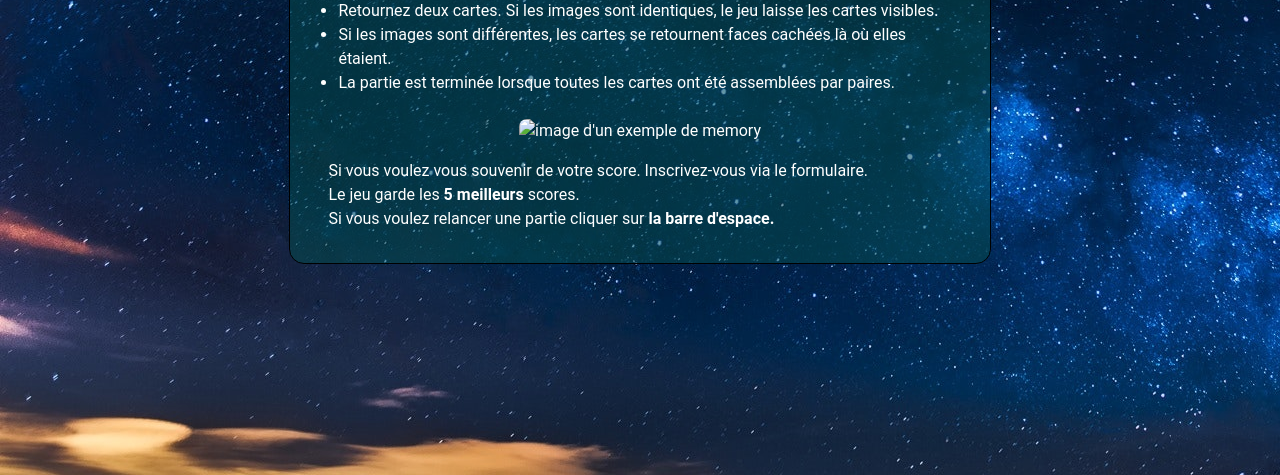
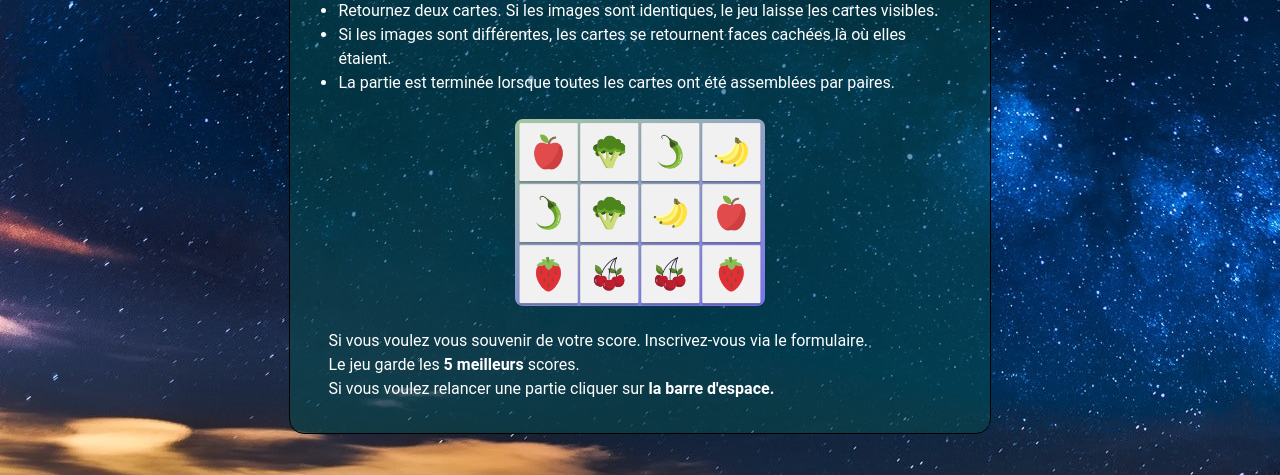
Before and after one commit to FlorianLf/memory, a plain HTML site: page index.html in a window 1280 px wide. Shown: the part 325-800 px from the top of the page. Drawn offline with Linux system fonts and the light colour scheme; the site is published under a folder, as on GitHub Pages, so addresses that start at the root find nothing.

Commit message:
Refractor

```diff
--- a/index.html
+++ b/index.html
@@ -31,7 +31,7 @@
                 <li>La partie est terminée lorsque toutes les cartes ont été assemblées par paires.</li>
             </ul>
         </div>
-        <img src="/img/memory-legume/memory_detail.png" alt="image d'un exemple de memory" class="memoryDetail">
+        <img src="img/memory-legume/memory_detail.png" alt="image d'un exemple de memory" class="memoryDetail">
         <div>
         <p>Si vous voulez vous souvenir de votre score. Inscrivez-vous via le formulaire.</p>
         <p>Le jeu garde les <strong>5 meilleurs</strong> scores.</p>
--- a/javaScript/connection.js
+++ b/javaScript/connection.js
@@ -1,5 +1,5 @@
 
-window.onload = init();
+window.onload = init;
 
 function init(){
     document.getElementById('resetConnect').addEventListener('click', resetForm);
--- a/javaScript/inscription.js
+++ b/javaScript/inscription.js
@@ -5,7 +5,7 @@ let nomOk = false;
 let emailOk = false;
 let mdpOk = false;
 let confMdpOk = false;
-window.onload = init();
+window.onload = init;
 
 const emailRegex = new RegExp(/^[a-zA-Z0-9._-]+@[a-zA-Z0-9.-]+\.[a-zA-Z]{2,}$/);    // regex email
 const mdpRegex = new RegExp(/^(?=.*[^A-Za-z0-9])(?=.*?[0-9])(?=.*?[#?!@$%^&*-/+"'{}()|`_^¨£¤µ]).{6,}$/); // regex mdp
```
